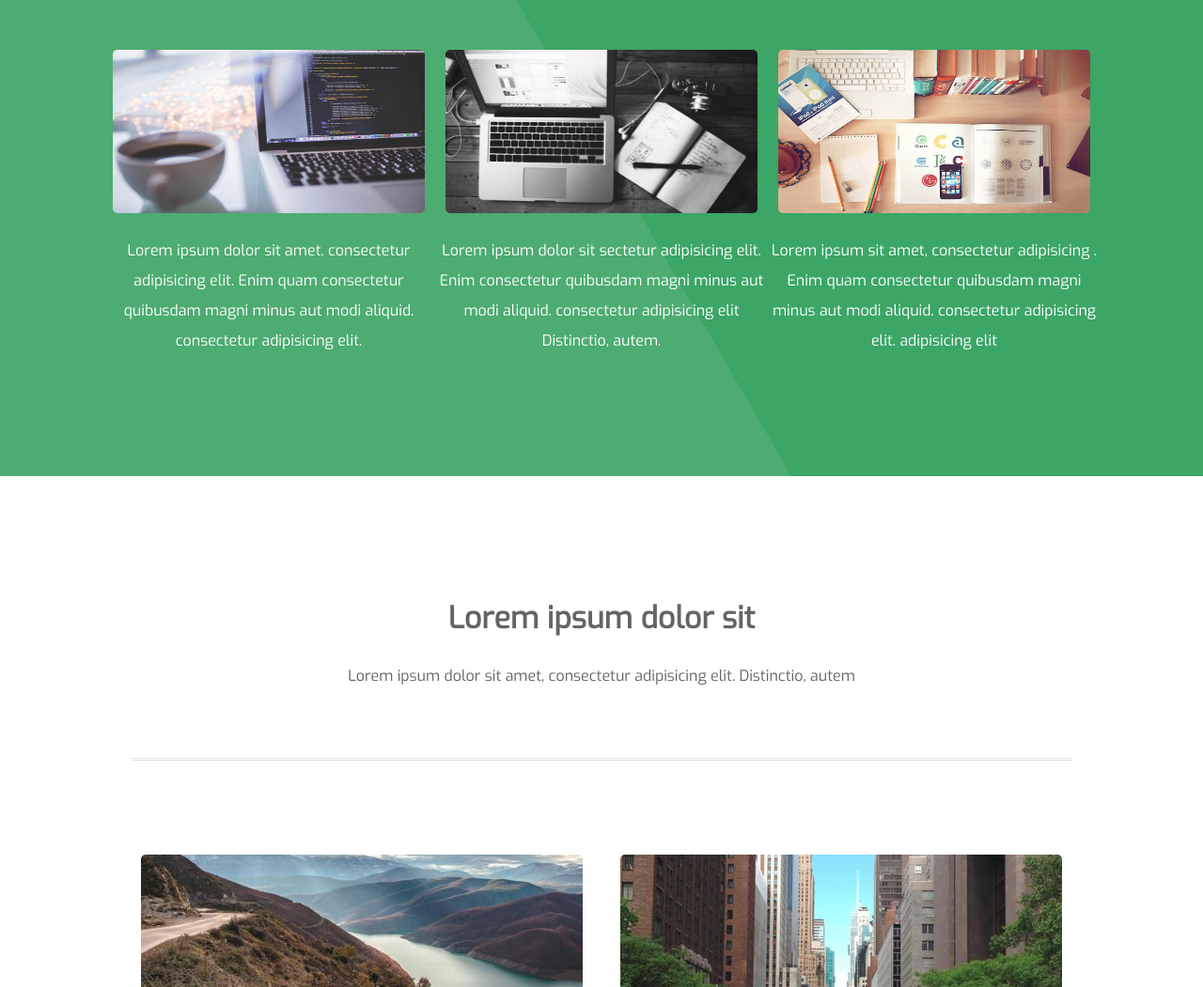
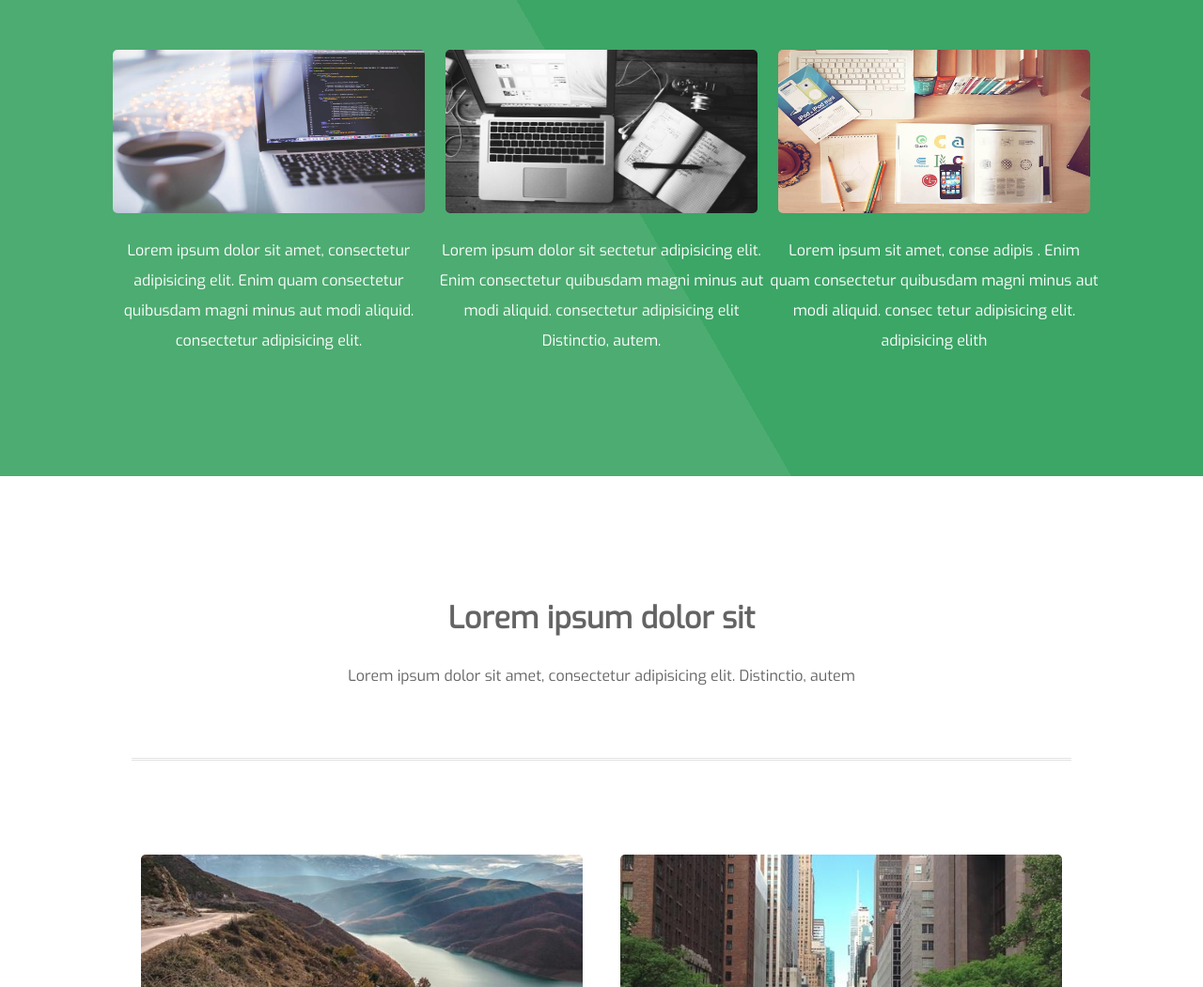
Before and after one commit to hashirsidd/mytemplate.github.io, a plain HTML site: page index.html in a window 1280 px wide. Shown: the part 1053-2104 px from the top of the page at 94% size. Drawn offline with Linux system fonts and the light colour scheme; a web font is replaced by a local one.

Commit message:
minor edit

```diff
--- a/index.html
+++ b/index.html
@@ -49,8 +49,8 @@
                 </div>
                 <div class="three">
                     <span> <img src="./img/2.jpg" alt=""></span>
-                    <p class="one-p">Lorem ipsum sit amet, consectetur adipisicing . Enim quam consectetur quibusdam magni minus aut modi
-                        aliquid. consectetur adipisicing elit. adipisicing elit </p>
+                    <p class="one-p">Lorem ipsum sit amet, conse  adipis . Enim quam consectetur quibusdam magni minus aut modi
+                        aliquid. consec tetur adipisicing elit. adipisicing elith   </p>
                 </div>
             </div>
         </div>
```
